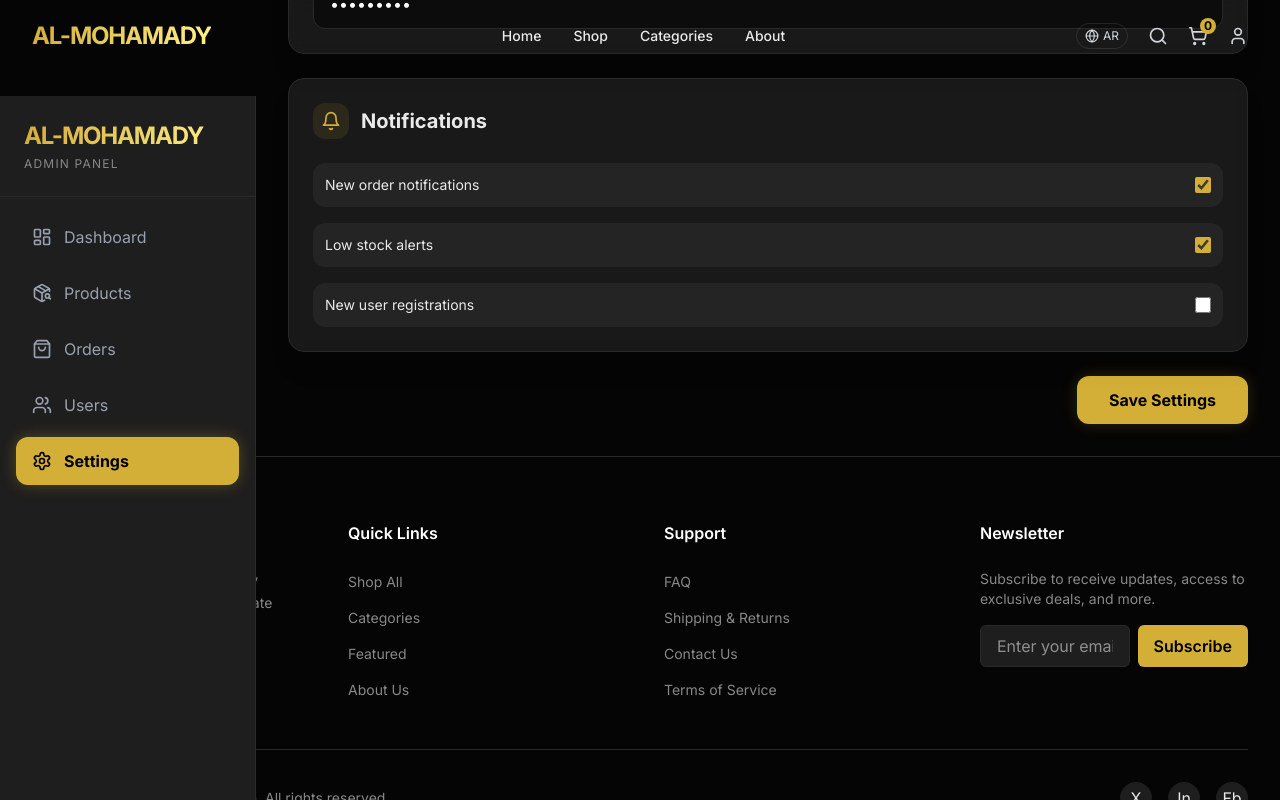
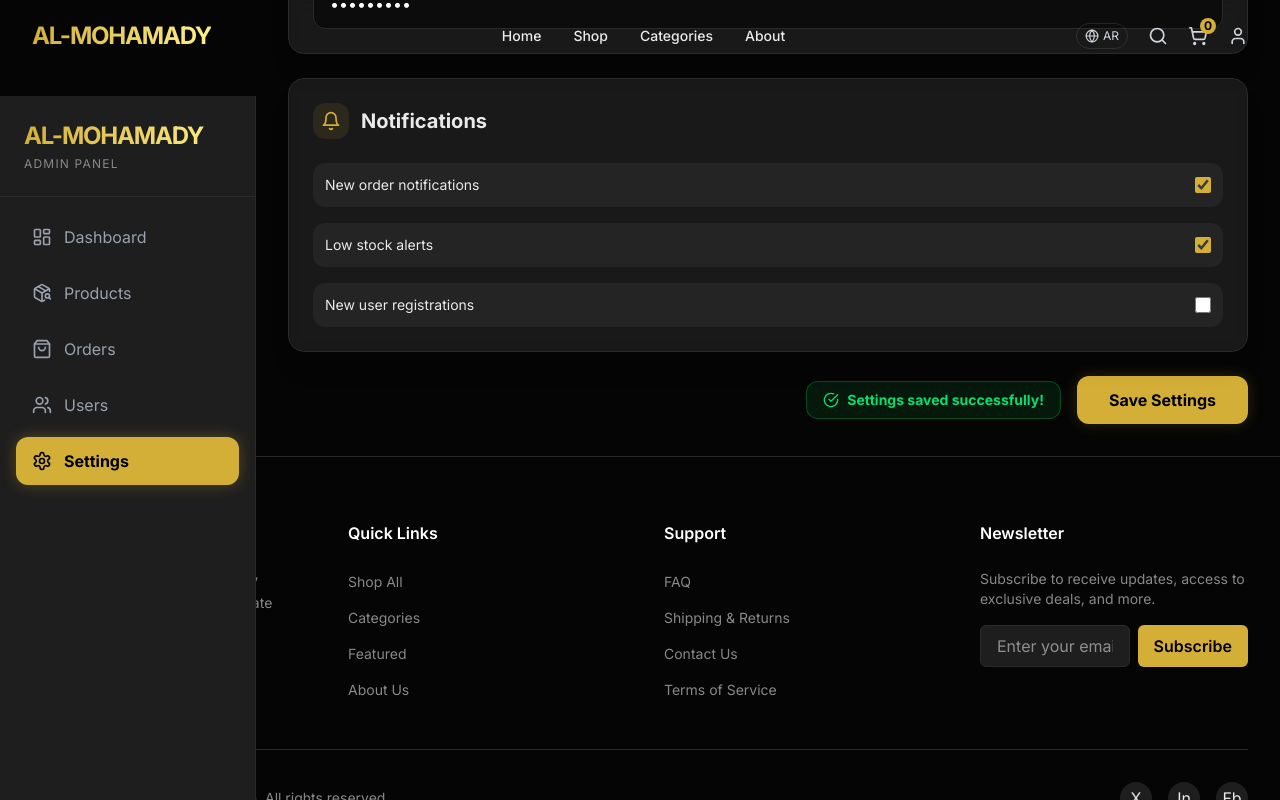
Before and after one commit to medoouwj12-tech/Al-Mohamady-Store, a Next.js app in the folder apps/web/: page /admin/settings in a window 1280 px wide. Both pictures are taken after typing "Sample123" into the empty fields and a click on the button "Save Settings". Shown: the part 954-1754 px from the top of the page. Built offline with nearby package versions, Linux system fonts and the light colour scheme.

Commit message:
Fix: RTL Arabic language support and Save Settings button

```diff
--- a/apps/web/src/app/admin/settings/page.tsx
+++ b/apps/web/src/app/admin/settings/page.tsx
@@ -1,11 +1,30 @@
 'use client';
 
-import { motion } from 'framer-motion';
-import { Store, Globe, Shield, Bell, Palette } from 'lucide-react';
+import { useState } from 'react';
+import { motion, AnimatePresence } from 'framer-motion';
+import { Store, Globe, Shield, Bell, Palette, CheckCircle } from 'lucide-react';
 import { useLanguage } from '@/context/LanguageContext';
 
 export default function AdminSettingsPage() {
   const { language, setLanguage, t } = useLanguage();
+  const [saved, setSaved] = useState(false);
+  const [storeName, setStoreName] = useState('Al-Mohamady Commerce');
+  const [storeEmail, setStoreEmail] = useState('admin@almohamady.com');
+  const [currency, setCurrency] = useState('USD');
+  const [notifications, setNotifications] = useState({
+    newOrder: true,
+    lowStock: true,
+    newUser: false,
+  });
+
+  const handleSave = () => {
+    // Save settings to localStorage
+    localStorage.setItem('storeSettings', JSON.stringify({
+      storeName, storeEmail, currency, language, notifications
+    }));
+    setSaved(true);
+    setTimeout(() => setSaved(false), 3000);
+  };
 
   return (
     <div>
@@ -109,8 +128,21 @@ export default function AdminSettingsPage() {
           </div>
         </motion.div>
 
-        <div className="flex justify-end">
-          <button className="bg-luxury-gold text-black px-8 py-3 rounded-xl font-bold hover:bg-yellow-500 transition-colors shadow-[0_0_15px_rgba(212,175,55,0.2)]">
+        <div className="flex items-center justify-end gap-4">
+          {saved && (
+            <motion.div
+              initial={{ opacity: 0, x: 20 }}
+              animate={{ opacity: 1, x: 0 }}
+              exit={{ opacity: 0 }}
+              className="flex items-center gap-2 text-green-400 bg-green-500/10 border border-green-500/30 px-4 py-2 rounded-xl text-sm font-bold"
+            >
+              <CheckCircle size={16} /> Settings saved successfully!
+            </motion.div>
+          )}
+          <button
+            onClick={handleSave}
+            className="bg-luxury-gold text-black px-8 py-3 rounded-xl font-bold hover:bg-yellow-500 transition-colors shadow-[0_0_15px_rgba(212,175,55,0.2)]"
+          >
             Save Settings
           </button>
         </div>
--- a/apps/web/src/context/LanguageContext.tsx
+++ b/apps/web/src/context/LanguageContext.tsx
@@ -120,12 +120,32 @@ export function LanguageProvider({ children }: { children: React.ReactNode }) {
     const stored = localStorage.getItem('lang') as Language;
     if (stored === 'ar' || stored === 'en') {
       setLanguageState(stored);
+      applyLang(stored);
     }
   }, []);
+
+  const applyLang = (lang: Language) => {
+    document.documentElement.dir = lang === 'ar' ? 'rtl' : 'ltr';
+    document.documentElement.lang = lang;
+    if (lang === 'ar') {
+      // Load Cairo font for Arabic
+      const link = document.createElement('link');
+      link.rel = 'stylesheet';
+      link.href = 'https://fonts.googleapis.com/css2?family=Cairo:wght@400;600;700;900&display=swap';
+      link.id = 'cairo-font';
+      if (!document.getElementById('cairo-font')) {
+        document.head.appendChild(link);
+      }
+      document.body.style.fontFamily = "'Cairo', sans-serif";
+    } else {
+      document.body.style.fontFamily = '';
+    }
+  };
 
   const setLanguage = (lang: Language) => {
     setLanguageState(lang);
     localStorage.setItem('lang', lang);
+    applyLang(lang);
   };
 
   const t = (key: keyof typeof translations.en): string => {
@@ -136,12 +156,7 @@ export function LanguageProvider({ children }: { children: React.ReactNode }) {
 
   return (
     <LanguageContext.Provider value={{ language, setLanguage, t, isRTL }}>
-      <div dir={isRTL ? 'rtl' : 'ltr'} style={{ fontFamily: isRTL ? "'Cairo', sans-serif" : undefined }}>
-        {isRTL && (
-          <style>{`@import url('https://fonts.googleapis.com/css2?family=Cairo:wght@400;600;700;900&display=swap');`}</style>
-        )}
-        {children}
-      </div>
+      {children}
     </LanguageContext.Provider>
   );
 }
```
